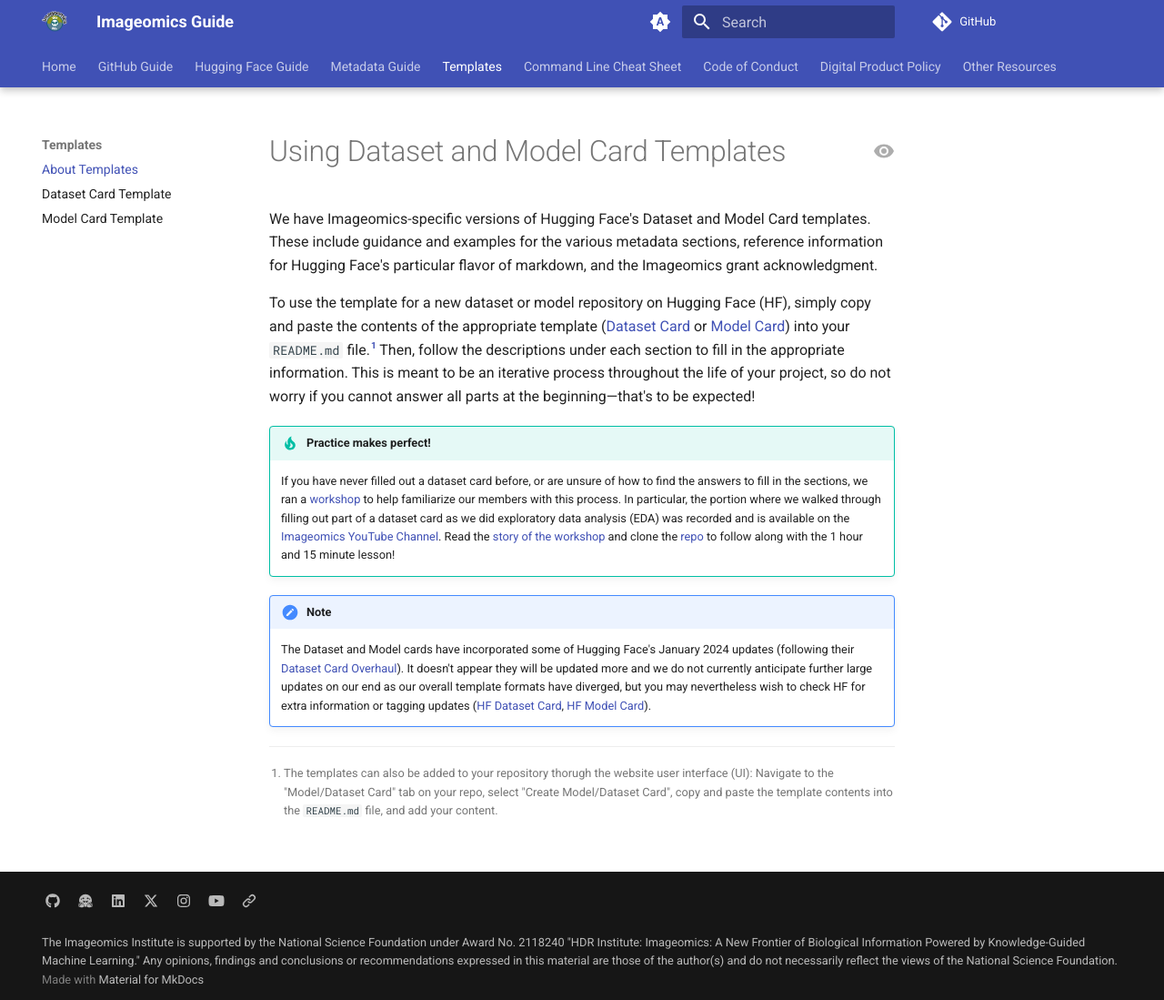
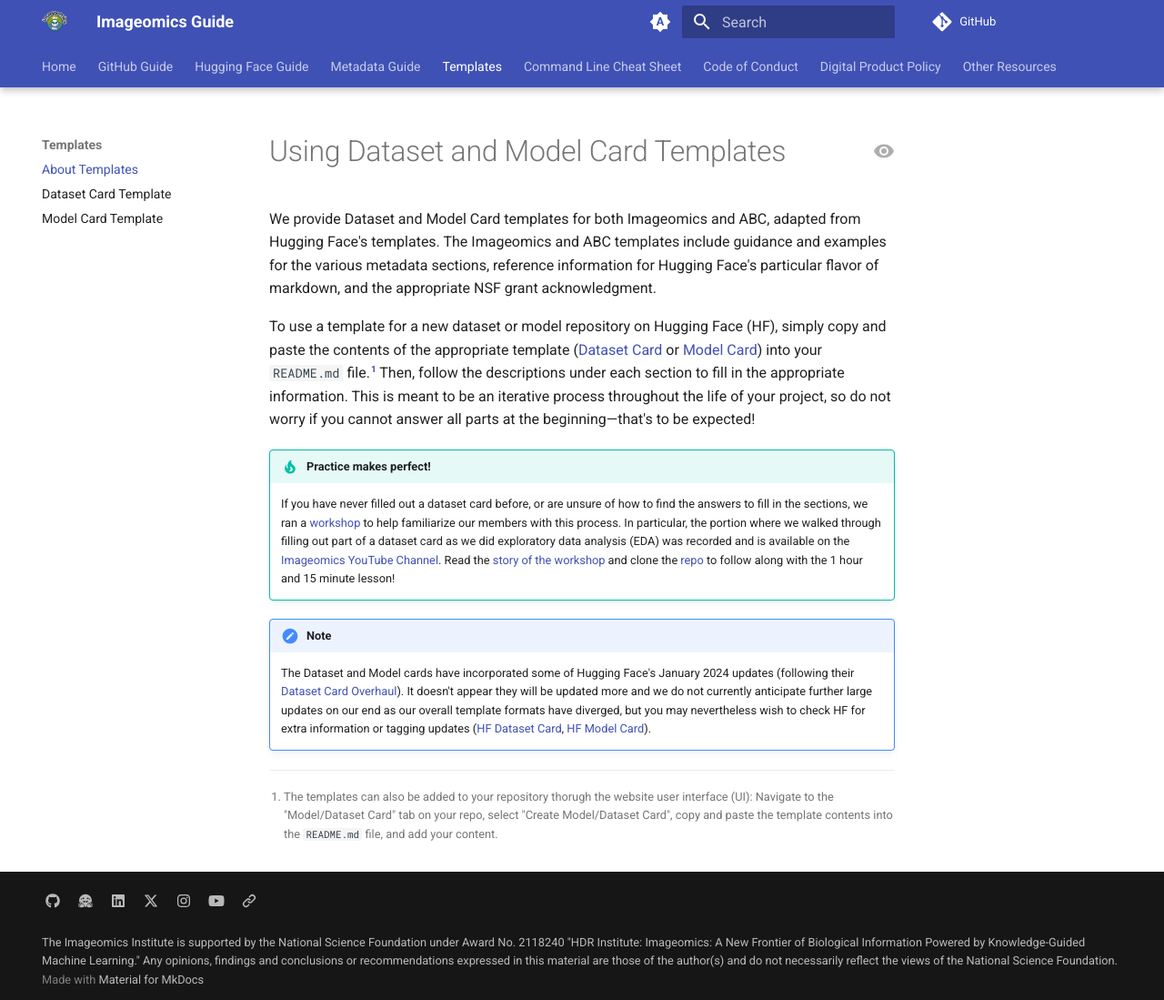
Before and after one commit to akashgunjegaon/Collaborative-distributed-science-guide, an MkDocs documentation site: the page built from docs/wiki-guide/About-Templates.md, in a window 1280 px wide and 1099 px high. Shown: the whole window at 91% size. Built offline with MkDocs 1.6.1 and Material for MkDocs 9.7.7, drawn with Linux system fonts in a browser that asks for light colours; comment, search, counter and statistics services are not loaded.

Commit message:
Update section description to include ABC

```diff
--- a/docs/wiki-guide/About-Templates.md
+++ b/docs/wiki-guide/About-Templates.md
@@ -1,8 +1,8 @@
 # Using Dataset and Model Card Templates
 
-We have Imageomics-specific versions of Hugging Face's Dataset and Model Card templates. These include guidance and examples for the various metadata sections, reference information for Hugging Face's particular flavor of markdown, and the Imageomics grant acknowledgment.
+We provide Dataset and Model Card templates for both Imageomics and ABC, adapted from Hugging Face's templates. The Imageomics and ABC templates include guidance and examples for the various metadata sections, reference information for Hugging Face's particular flavor of markdown, and the appropriate NSF grant acknowledgment.
 
-To use the template for a new dataset or model repository on Hugging Face (HF), simply copy and paste the contents of the appropriate template ([Dataset Card](HF_DatasetCard_Template_mkdocs.md) or [Model Card](HF_ModelCard_Template_mkdocs.md)) into your `README.md` file.[^1]
+To use a template for a new dataset or model repository on Hugging Face (HF), simply copy and paste the contents of the appropriate template ([Dataset Card](HF_DatasetCard_Template_mkdocs.md) or [Model Card](HF_ModelCard_Template_mkdocs.md)) into your `README.md` file.[^1]
 Then, follow the descriptions under each section to fill in the appropriate information. This is meant to be an iterative process throughout the life of your project, so do not worry if you cannot answer all parts at the beginning&mdash;that's to be expected!
 [^1]: The templates can also be added to your repository thorugh the website user interface (UI): Navigate to the "Model/Dataset Card" tab on your repo, select "Create Model/Dataset Card", copy and paste the template contents into the `README.md` file, and add your content.
 
```
